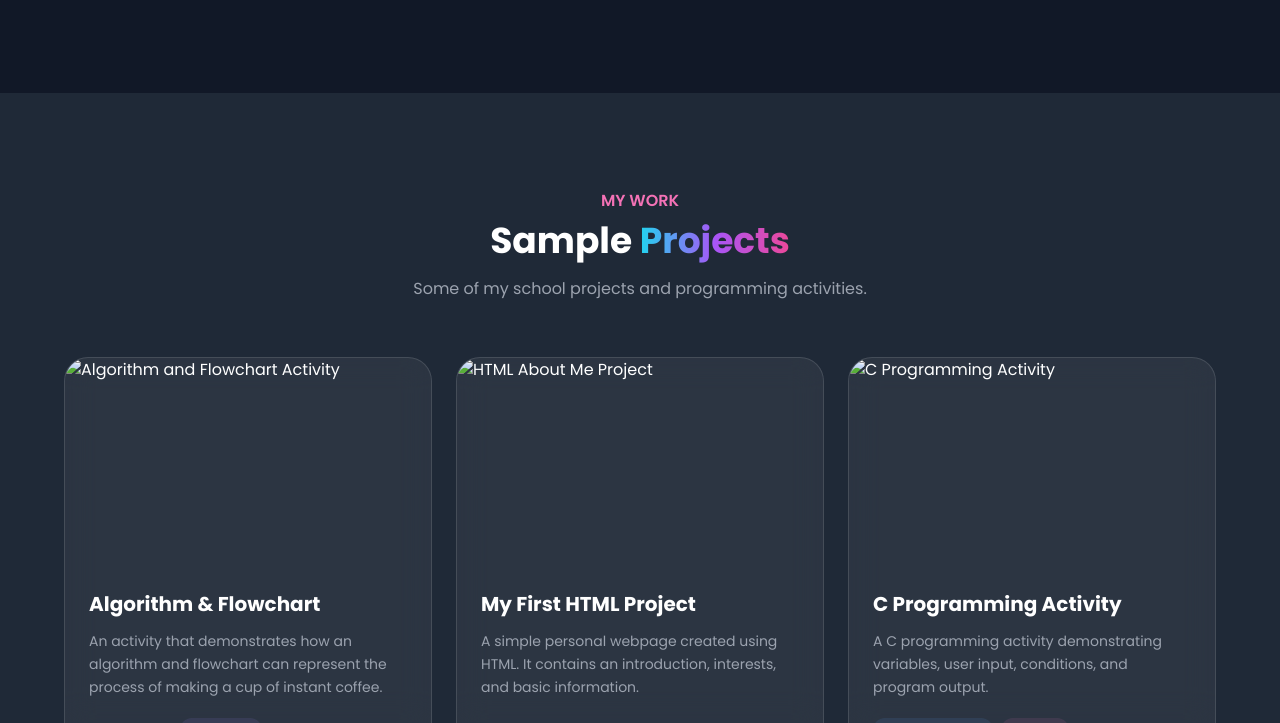
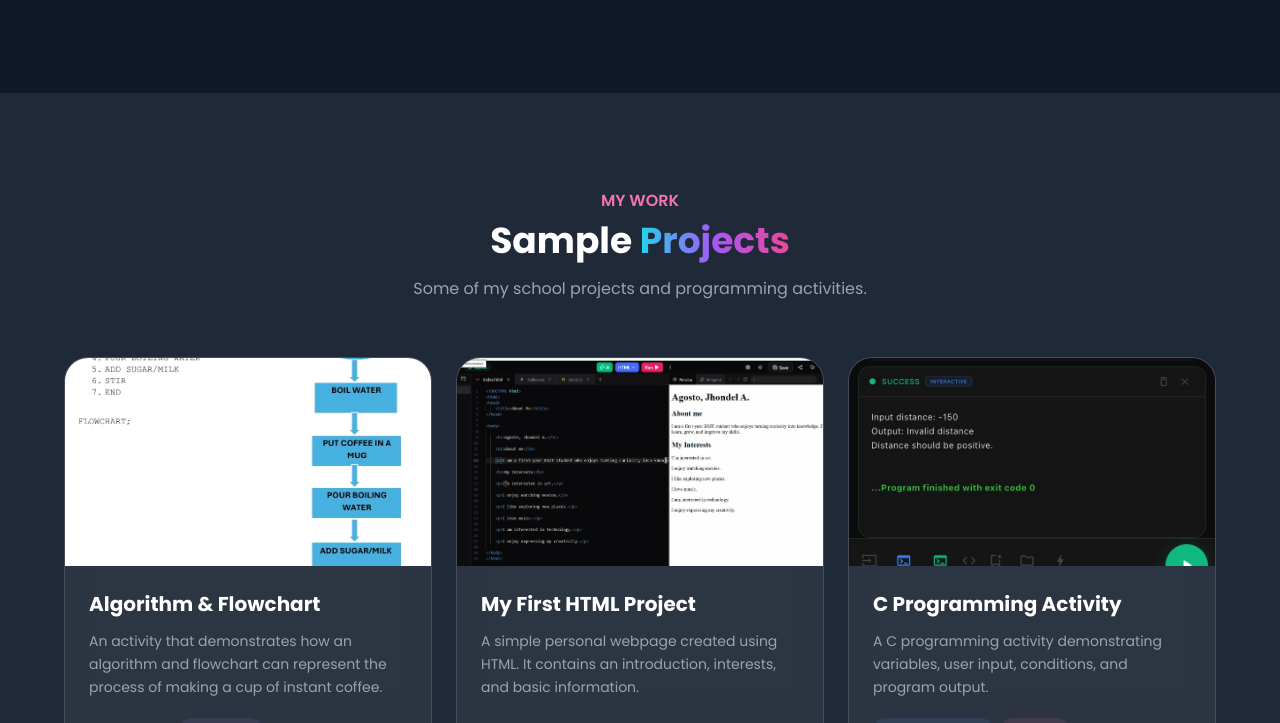
Before and after one commit to agostojhondel27-source/Portfolio-, a plain HTML site: page index.html in a window 1280 px wide. Shown: the part 2077-2800 px from the top of the page. Drawn offline with nearby package versions, Linux system fonts and the light colour scheme.

Commit message:
Update index.html

```diff
--- a/index.html
+++ b/index.html
@@ -287,7 +287,7 @@
                                 to-pink-500
                                 glow">
 
-                        <img src="images/profile.jpeg"
+                        <img src="profile.jpeg"
                              alt="Agosto Jhondel A."
                              class="w-full h-full
                                     object-cover
@@ -746,7 +746,7 @@
 
                 <div class="h-52 overflow-hidden">
 
-                    <img src="images/algorithm.jpeg"
+                    <img src="algorithm.jpeg"
                          alt="Algorithm and Flowchart Activity"
                          class="w-full h-full
                                 object-cover
@@ -826,7 +826,7 @@
 
                 <div class="h-52 overflow-hidden">
 
-                    <img src="images/html-project.jpeg"
+                    <img src="html-project.jpeg"
                          alt="HTML About Me Project"
                          class="w-full h-full
                                 object-cover
@@ -904,7 +904,7 @@
 
                 <div class="h-52 overflow-hidden">
 
-                    <img src="images/c-program.jpeg"
+                    <img src="c-program.jpeg"
                          alt="C Programming Activity"
                          class="w-full h-full
                                 object-cover
```
